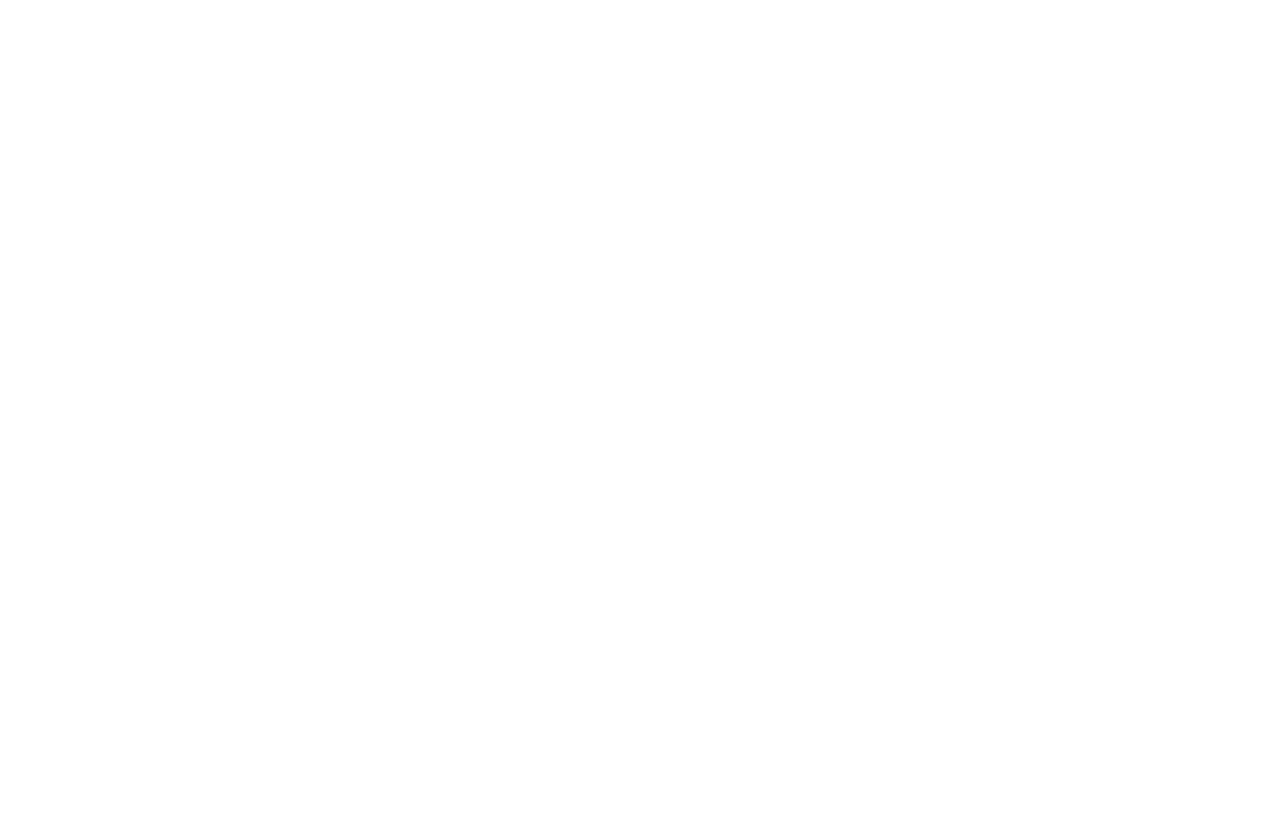
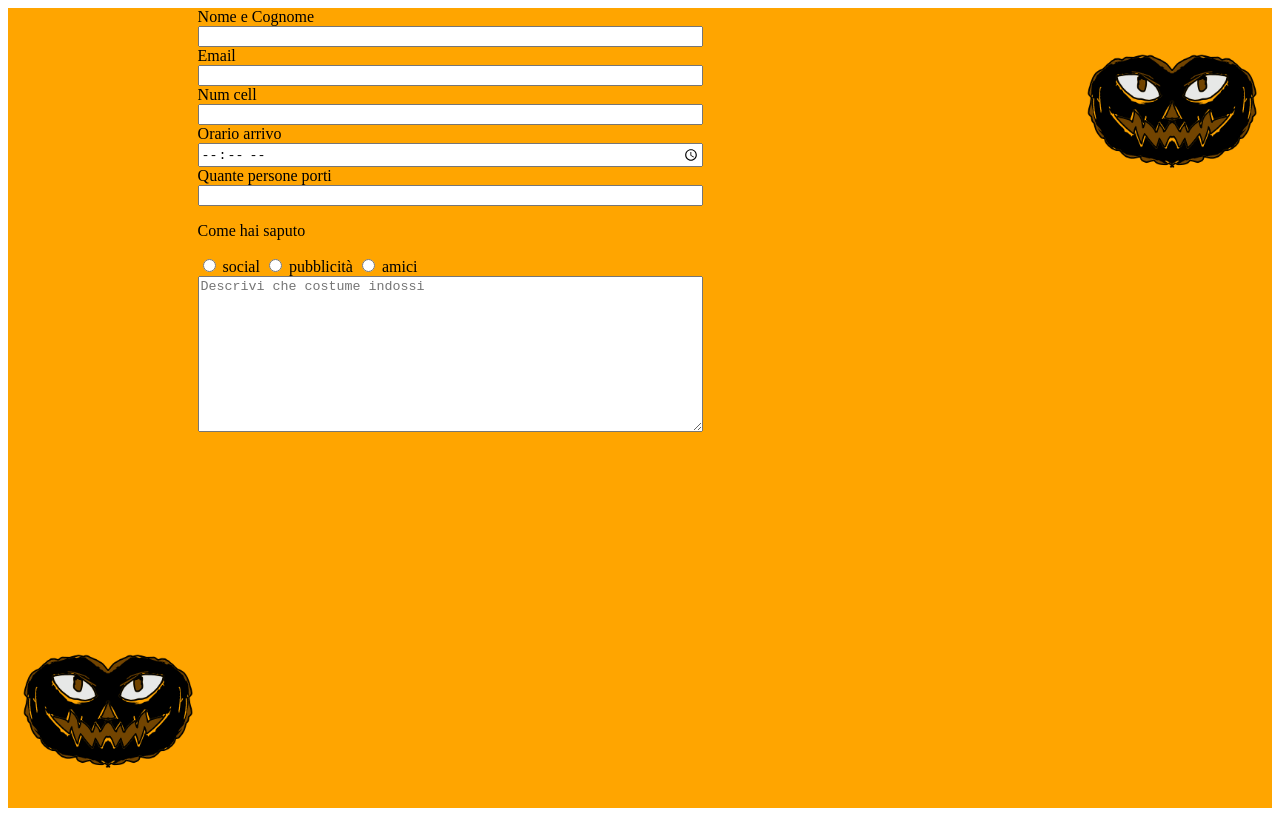
Before and after one commit to JeromeBranchetti/html-css-curriculum-vitae, a plain HTML site: page halloween card/index2.html in a window 1280 px wide. Drawn offline with Linux system fonts and the light colour scheme.

Commit message:
aggiunta bottoni e seconda pagina

```diff
--- a/halloween card/index2.html
+++ b/halloween card/index2.html
@@ -0,0 +1,54 @@
+<!DOCTYPE html>
+<html lang="en">
+<head>
+    <meta charset="UTF-8">
+    <meta http-equiv="X-UA-Compatible" content="IE=edge">
+    <meta name="viewport" content="width=device-width, initial-scale=1.0">
+    <link rel="stylesheet" href="style.css">
+    <title>Document</title>
+</head>
+<body>
+    <div class="orange">
+        <form class="informazioni" action="URL" method="post">
+            <label for="nome">Nome e Cognome</label>
+            <input id="nome" type="text">
+
+            <label for="email">Email</label>
+            <input id="email" type="email">
+
+            <label for="telefono">Num cell</label>
+            <input id="telefono" type="number">
+
+            <label for="orario">Orario arrivo</label>
+            <input id="orario" type="time">
+
+            <label for="numero">Quante persone porti</label>
+            <input type="number">
+
+            <p>Come hai saputo</p>
+            <div>
+                <input type="radio">
+                <label for="social">social</label>
+                <input type="radio">
+                <label for="social">pubblicità</label>
+                <input type="radio">
+                <label for="social">amici</label>
+            </div>
+            <textarea name="costume" id="costume" cols="30" rows="10" placeholder="Descrivi che costume indossi"></textarea>
+
+        </form>
+
+
+        <img class="zucca" id="zucca-1" src="/img/test-zucca.-5png.png" alt="zucca1">
+        <div class="contenitore-zucche">
+
+            <img class="zucca" id="zucca-2" src="/img/test-zucca.-5png.png" alt="zucca2">
+            <a href="index.html">
+                <img class="zucca" id="zucca-3" src="/img/test-zucca.-6png.png" alt="zucca rossa">
+            </a>
+        </div>
+
+    </div>
+
+</body>
+</html>
--- a/halloween card/style.css
+++ b/halloween card/style.css
@@ -30,8 +30,8 @@
 .contenitore-zucche {
     position: absolute;
     bottom: 0;
-    height: 250px;
-    width: 250px;
+    height: 200px;
+    width: 200px;
 }
 .contenitore-zucche:hover #zucca-2{
     display: none;
@@ -86,3 +86,11 @@
     top: 50%;
     transform: translateY(-50%);
 }
+
+.informazioni {
+    width: 40%;
+    position: absolute;
+    left: 15%;
+    display: flex;
+    flex-direction: column;
+}
```
Also changed, not shown: halloween card/index.html (+3 -1 lines), 1 other file.
